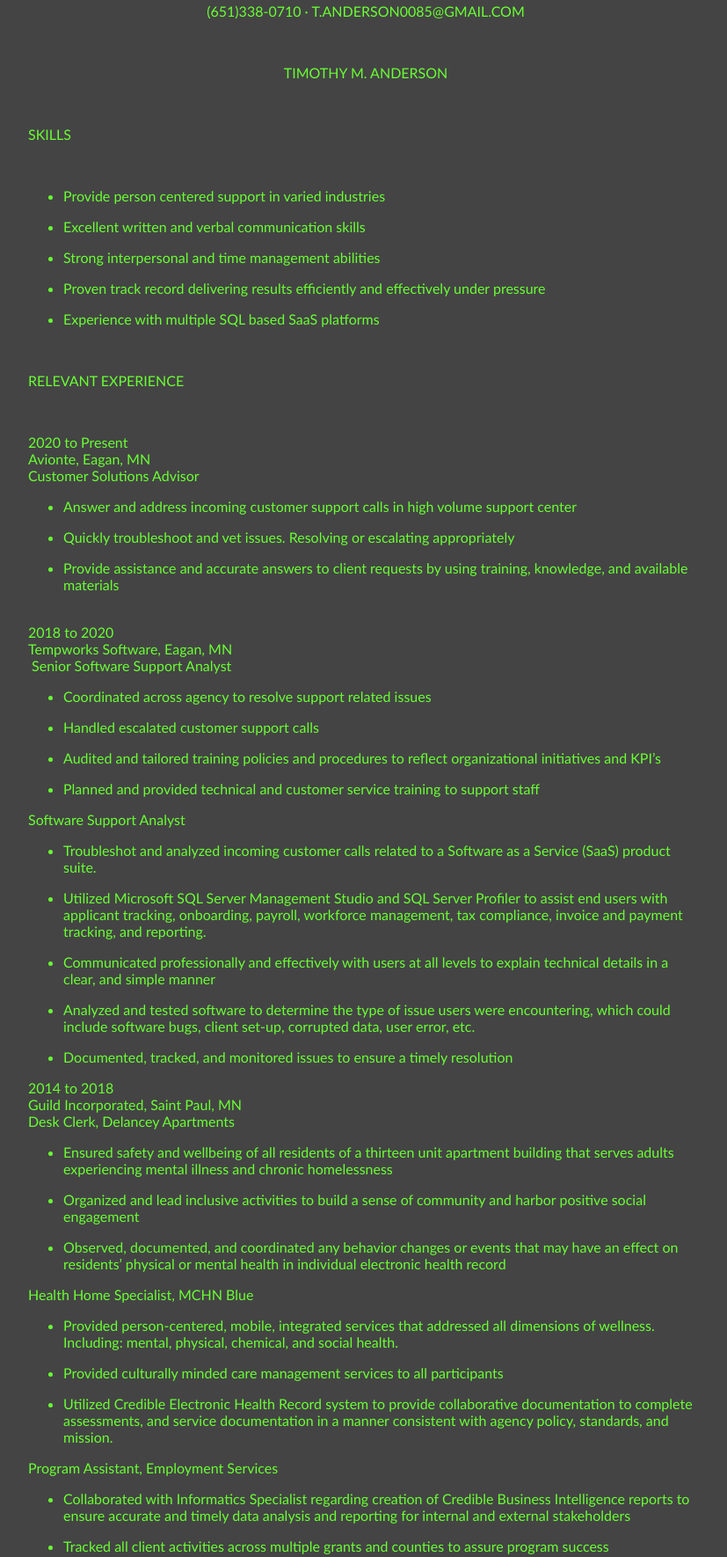
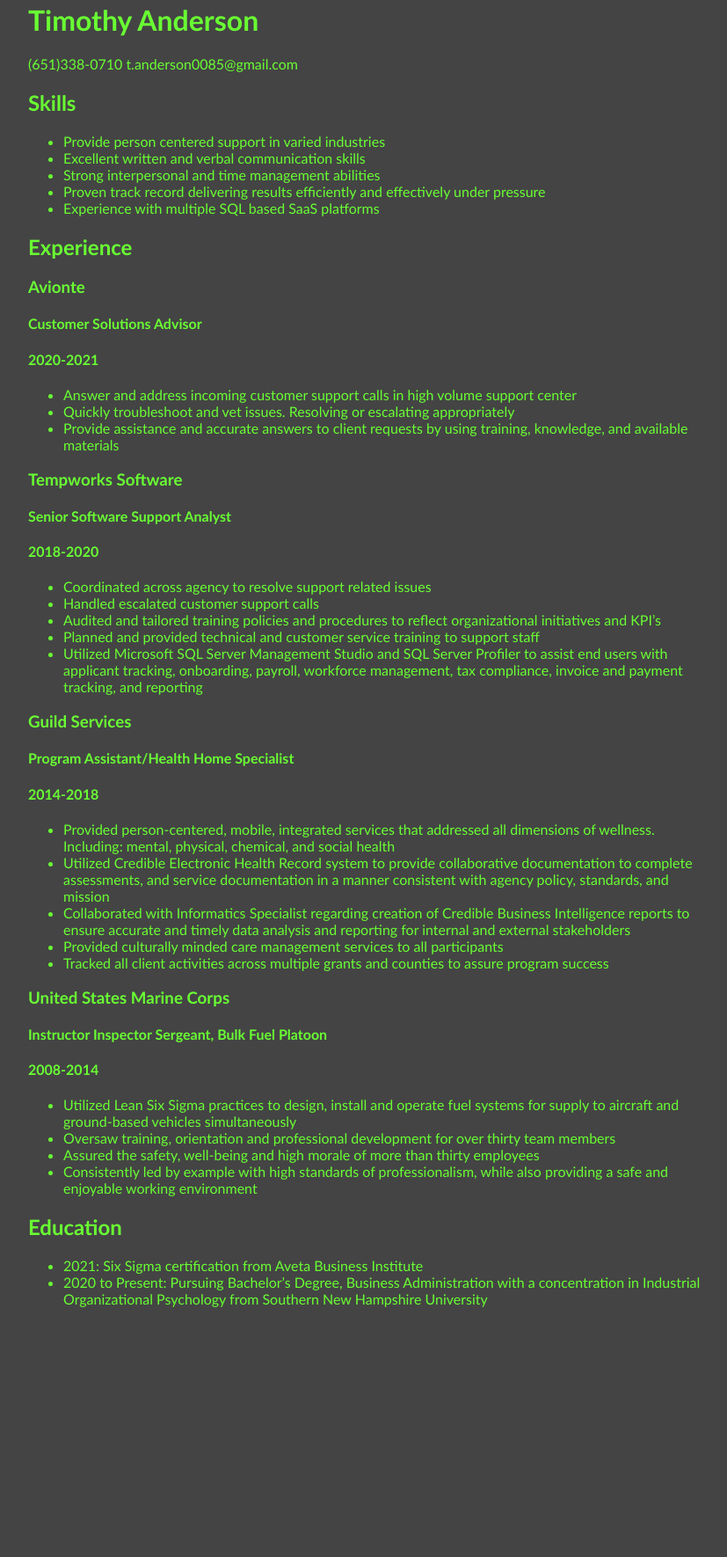
Before and after one commit to TimothyMichael85/TimothyMichael85.github.io, a plain HTML site: page index.html in a window 1280 px wide. Shown: the part 125-1895 px from the top of the page at 88% size, without its empty margins (224-1051 px from the left). After the commit the page ends 1739 px from the top, so only its background shows below. Drawn offline with Linux system fonts and the light colour scheme.

Commit message:
Update index.html

```diff
--- a/index.html
+++ b/index.html
@@ -4,145 +4,94 @@
   <meta charset="utf-8">
   <meta name="viewport" content="width=device-width">
   <title>Tim Anderson resume challenge</title>
-  <link rel="stylesheet" href="style.css" />
+  <link rel="stylesheet" href="style.css"/>
 </head>
   <body>
-<p style="text-align: center;">(651)338-0710 ∙ T.ANDERSON0085@GMAIL.COM</p>
-<p><br></p>
-<p style="text-align: center;">TIMOTHY M. ANDERSON</p>
-<p><br></p>
-<p>SKILLS</p>
-<p><br></p>
+
+    <div>
+    <h1>Timothy Anderson</h1>
+    <p>(651)338-0710 t.anderson0085@gmail.com</p>
+    </div>
+
+    <div class= "skills-header">
+    <h2>Skills</h2>
+       </div>
+
        <ul>
-    <li>
-        <p>Provide person centered support in varied industries</p>
-    </li>
-    <li>
-        <p>Excellent written and verbal communication skills</p>
-    </li>
-    <li>
-        <p>Strong interpersonal and time management abilities</p>
-    </li>
-    <li>
-        <p>Proven track record delivering results efficiently and effectively under pressure</p>
-    </li>
-    <li>
-        <p>Experience with multiple SQL based SaaS platforms</p>
-    </li>
+         <li>Provide person centered support in varied industries</li>
+         <li>Excellent written and verbal communication skills </li>
+         <li>Strong interpersonal and time management abilities</li>
+         <li>Proven track record delivering results efficiently and effectively under pressure</li>
+         <li>Experience with multiple SQL based SaaS platforms</li>
        </ul>
-<p><br></p>
-<p>RELEVANT EXPERIENCE</p>
-<p><br></p>
-<p>2020 to Present<br>Avionte, Eagan, MN<br>Customer Solutions Advisor</p>
+    </div>
+
+    <div class= "experience-header">
+
+      <h2>Experience</h2>
+    </div>
+
+    <div>
+      <h3>Avionte</h3>
+      <h4>Customer Solutions Advisor</h4>
+      <h4>2020-2021</h4>
+
       <ul>
-    <li>
-        <p>Answer and address incoming customer support calls in high volume support center&nbsp;</p>
-    </li>
-    <li>
-        <p>Quickly troubleshoot and vet issues. Resolving or escalating appropriately&nbsp;</p>
-    </li>
-    <li>
-        <p>Provide assistance and accurate answers to client requests by using training, knowledge, and available materials</p>
-    </li>
+         <li>Answer and address incoming customer support calls in high volume support center</li>
+         <li>Quickly troubleshoot and vet issues. Resolving or escalating appropriately</li>
+         <li>Provide assistance and accurate answers to client requests by using training, knowledge, and available materials</li>
       </ul>
-<p><br>2018 to 2020<br>Tempworks Software, Eagan, MN<br>&nbsp;Senior Software Support Analyst</p>
+
+
+      <div>
+      <h3>Tempworks Software</h3>
+      <h4>Senior Software Support Analyst</h4>
+      <h4>2018-2020</h4>
+
       <ul>
-    <li>
-        <p>Coordinated across agency to resolve support related issues</p>
-    </li>
-    <li>
-        <p>Handled escalated customer support calls</p>
-    </li>
-    <li>
-        <p>Audited and tailored training policies and procedures to reflect organizational initiatives and KPI&rsquo;s</p>
-    </li>
-    <li>
-        <p>Planned and provided technical and customer service training to support staff</p>
-    </li>
+         <li>Coordinated across agency to resolve support related issues</li>
+         <li>Handled escalated customer support calls</li>
+         <li>Audited and tailored training policies and procedures to reflect organizational initiatives and KPI’s</li>
+         <li>Planned and provided technical and customer service training to support staff</li>
+         <li>Utilized Microsoft SQL Server Management Studio and SQL Server Profiler to assist end users with applicant tracking, onboarding, payroll, workforce management, tax compliance, invoice and payment tracking, and reporting</li>
       </ul>
-<p>Software Support Analyst</p>
+
+
+      <div>
+      <h3>Guild Services</h3>
+      <h4>Program Assistant/Health Home Specialist</h4>
+      <h4>2014-2018</h4>
+
       <ul>
-    <li>
-        <p>Troubleshot and analyzed incoming customer calls related to a Software as a Service (SaaS) product suite.</p>
-    </li>
-    <li>
-        <p>Utilized Microsoft SQL Server Management Studio and SQL Server Profiler to assist end users with applicant tracking, onboarding, payroll, workforce management, tax compliance, invoice and payment tracking, and reporting.</p>
-    </li>
-    <li>
-        <p>Communicated professionally and effectively with users at all levels to explain technical details in a clear, and simple manner</p>
-    </li>
-    <li>
-        <p>Analyzed and tested software to determine the type of issue users were encountering, which could include software bugs, client set-up, corrupted data, user error, etc.</p>
-    </li>
-    <li>
-        <p>Documented, tracked, and monitored issues to ensure a timely resolution</p>
-    </li>
+         <li>Provided person-centered, mobile, integrated services that addressed all dimensions of wellness. Including: mental, physical, chemical, and social health</li>
+         <li>Utilized Credible Electronic Health Record system to provide collaborative documentation to complete assessments, and service documentation in a manner consistent with agency policy, standards, and mission</li>
+         <li>Collaborated with Informatics Specialist regarding creation of Credible Business Intelligence reports to ensure accurate and timely data analysis and reporting for internal and external stakeholders</li>
+         <li>Provided culturally minded care management services to all participants</li>
+         <li>Tracked all client activities across multiple grants and counties to assure program success</li>
       </ul>
-<p>2014 to 2018<br>Guild Incorporated, Saint Paul, MN<br>Desk Clerk, Delancey Apartments</p>
+
+      <div>
+      <h3>United States Marine Corps</h3>
+      <h4>Instructor Inspector Sergeant, Bulk Fuel Platoon</h4>
+      <h4>2008-2014</h4>
+
       <ul>
-    <li>
-        <p>Ensured safety and wellbeing of all residents of a thirteen unit apartment building that serves adults experiencing mental illness and chronic homelessness</p>
-    </li>
-    <li>
-        <p>Organized and lead inclusive activities to build a sense of community and harbor positive social engagement</p>
-    </li>
-    <li>
-        <p>Observed, documented, and coordinated any behavior changes or events that may have an effect on residents&rsquo; physical or mental health in individual electronic health record</p>
-    </li>
+         <li>Utilized Lean Six Sigma practices to design, install and operate fuel systems for supply to aircraft and ground-based vehicles simultaneously</li>
+         <li>Oversaw training, orientation and professional development for over thirty team members</li>
+         <li>Assured the safety, well-being and high morale of more than thirty employees</li>
+         <li>Consistently led by example with high standards of professionalism, while also providing a safe and enjoyable working environment</li>
       </ul>
-<p>Health Home Specialist, MCHN Blue</p>
+    </div>
+
+       <div class= "Education-header">
+    <h2>Education</h2>
+       </div>
+
        <ul>
-    <li>
-        <p>Provided person-centered, mobile, integrated services that addressed all dimensions of wellness. Including: mental, physical, chemical, and social health.</p>
-    </li>
-    <li>
-        <p>Provided culturally minded care management services to all participants</p>
-    </li>
-    <li>
-        <p>Utilized Credible Electronic Health Record system to provide collaborative documentation to complete assessments, and service documentation in a manner consistent with agency policy, standards, and mission.</p>
-    </li>
+         <li>2021: Six Sigma certification from Aveta Business Institute</li>
+         <li>2020 to Present: Pursuing Bachelor’s Degree, Business Administration with a concentration in Industrial Organizational Psychology from Southern New Hampshire University</li>
        </ul>
-<p>Program Assistant, Employment Services&nbsp;</p>
-<ul>
-    <li>
-        <p>Collaborated with Informatics Specialist regarding creation of Credible Business Intelligence reports to ensure accurate and timely data analysis and reporting for internal and external stakeholders&nbsp;</p>
-    </li>
-    <li>
-        <p>Tracked all client activities across multiple grants and counties to assure program success&nbsp;</p>
-    </li>
-    <li>
-        <p>Anticipated and met all of Employment Services administrative needs&nbsp;</p>
-    </li>
-    <li>
-        <p>Performed all duties related to monthly billing&nbsp;</p>
-    </li>
-</ul>
-<p>&nbsp; &nbsp;&nbsp;<br>2013 to 2014<br>Union Pacific Railroad, South Saint Paul, MN</p>
-<p>Railroad Conductor</p>
-<ul>
-    <li>
-        <p>Ensured on time, on plan train operation and movement in compliance with company and federal rules and instructions</p>
-    </li>
-    <li>
-        <p>Analyzed and provided troubleshooting for problems to determine solutions and alternatives</p>
-    </li>
-</ul>
-<p><br>2008 to 2013<br>United States Marine Corps, Minneapolis, MN</p>
-<p>Instructor Inspector Sergeant, Bulk Fuel Platoon</p>
-<ul>
-    <li>
-        <p>Utilized Lean Six Sigma practices to design, install and operate fuel systems for supply to aircraft and ground-based vehicles simultaneously</p>
-    </li>
-    <li>
-        <p>Oversaw training, orientation and professional development for over thirty team members.</p>
-    </li>
-    <li>
-        <p>Assured the safety, well-being and high morale of more than thirty employees</p>
-    </li>
-    <li>
-        <p>Consistently led by example with high standards of professionalism, while also providing a safe and enjoyable working environment.</p>
-    </li>
-</ul>
-<p><br>&nbsp;EDUCATION<br>2021: Six Sigma certification from Aveta Business Institute</p>
-<p>2021 to Present: Pursuing Bachelor&rsquo;s Degree, Business Administration with a concentration in Industrial Organizational Psychology from Southern New Hampshire University</p>
+    </div>
+
+  </body>
 </html>
```
Lines whose indentation alone changed are shown as unchanged.
